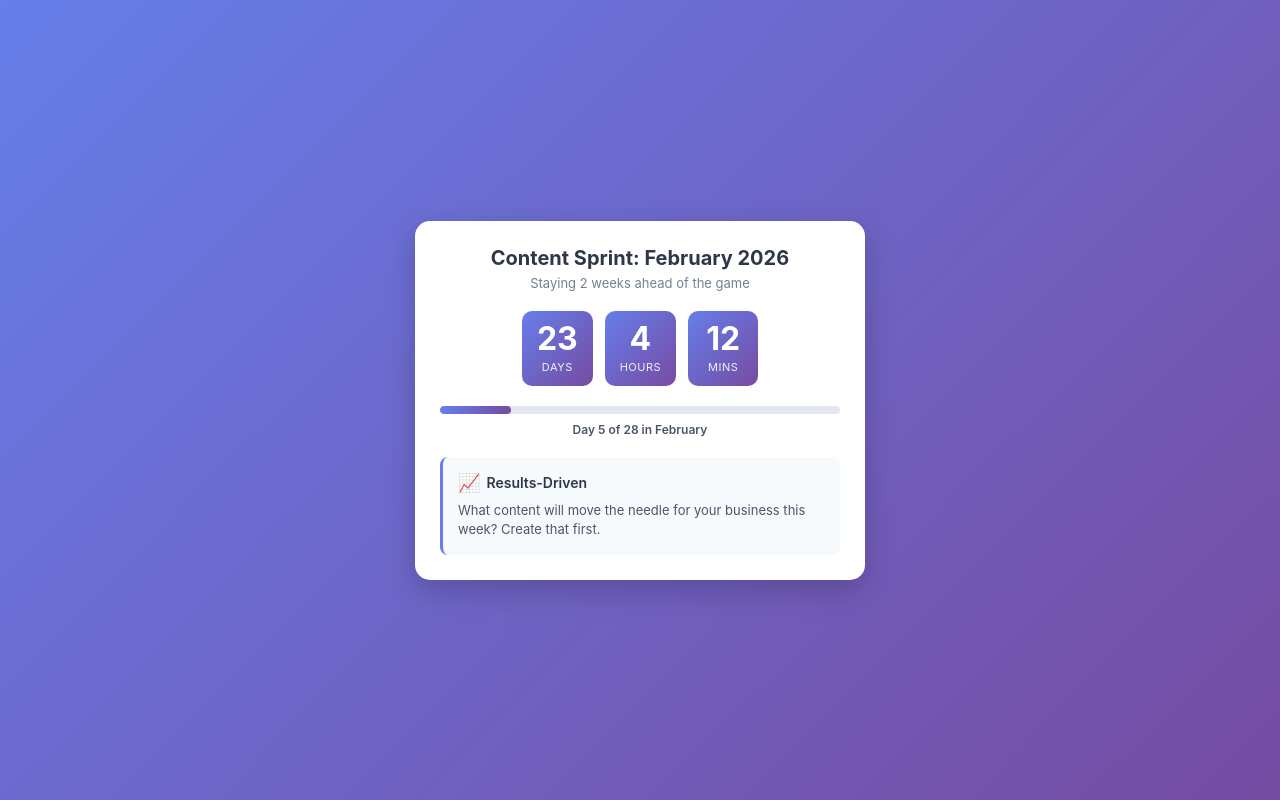
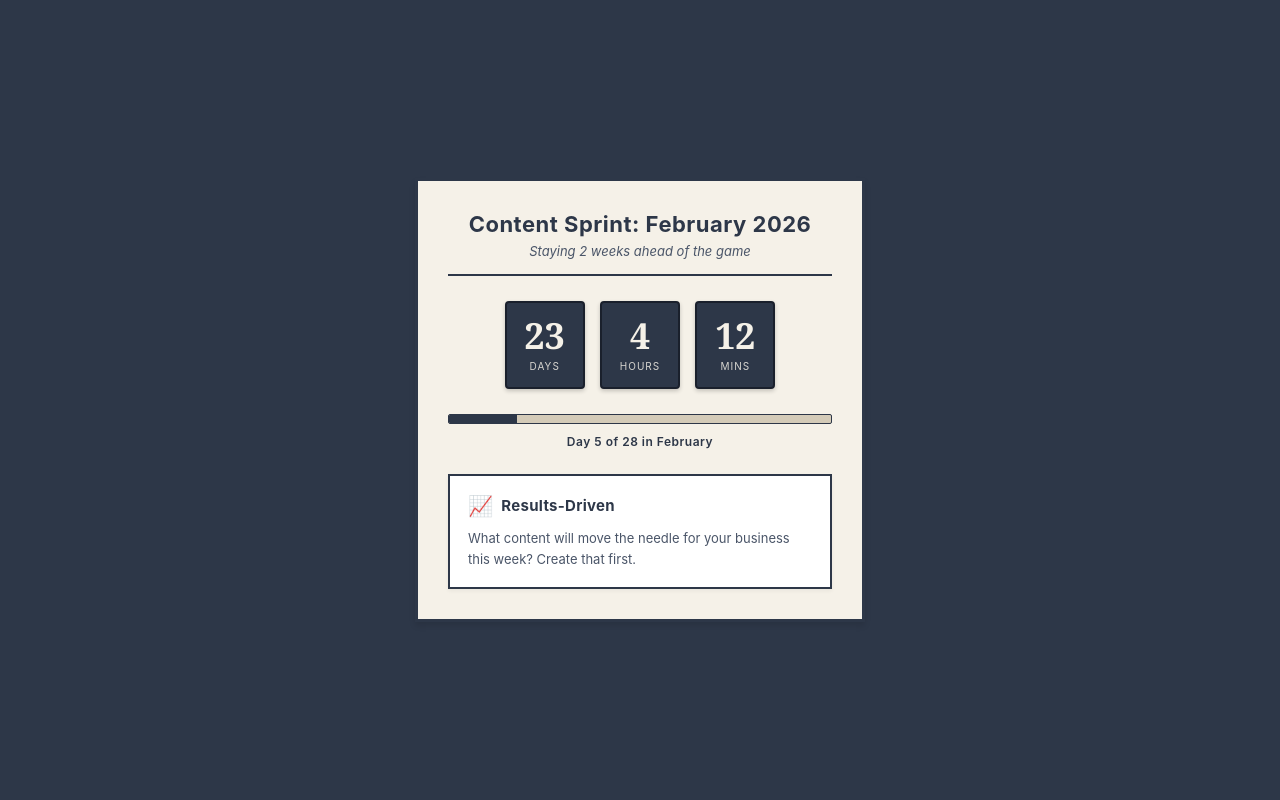
Before and after one commit to moderncanon/modern-canon-countdown, a plain HTML site: page index.html in a window 1280 px wide. Drawn offline with Linux system fonts and the light colour scheme.

Commit message:
Update index.html

```diff
--- a/index.html
+++ b/index.html
@@ -13,8 +13,8 @@
 
         body {
             font-family: -apple-system, BlinkMacSystemFont, 'Segoe UI', 'Roboto', 'Oxygen', 'Ubuntu', 'Cantarell', sans-serif;
-            background: linear-gradient(135deg, #667eea 0%, #764ba2 100%);
-            padding: 15px;
+            background: #2d3748;
+            padding: 0;
             min-height: 100vh;
             display: flex;
             align-items: center;
@@ -22,132 +22,147 @@
         }
 
         .container {
-            background: white;
-            border-radius: 15px;
-            padding: 25px;
+            background: #f5f1e8;
+            border-radius: 0;
+            padding: 30px;
             max-width: 450px;
             width: 100%;
-            box-shadow: 0 10px 30px rgba(0,0,0,0.2);
+            box-shadow: 0 4px 6px rgba(0,0,0,0.1);
+            border: 3px solid #2d3748;
         }
 
         .header {
             text-align: center;
-            margin-bottom: 20px;
+            margin-bottom: 25px;
+            border-bottom: 2px solid #2d3748;
+            padding-bottom: 15px;
         }
 
         .header h1 {
             color: #2d3748;
-            font-size: 20px;
-            margin-bottom: 5px;
+            font-size: 22px;
+            margin-bottom: 6px;
             font-weight: 700;
+            letter-spacing: 0.5px;
         }
 
         .header p {
-            color: #718096;
+            color: #4a5568;
             font-size: 13px;
+            font-style: italic;
         }
 
         .countdown {
             display: flex;
             justify-content: center;
-            gap: 12px;
-            margin: 20px 0;
+            gap: 15px;
+            margin: 25px 0;
         }
 
         .time-unit {
             text-align: center;
-            background: linear-gradient(135deg, #667eea 0%, #764ba2 100%);
-            padding: 12px 15px;
-            border-radius: 10px;
-            min-width: 70px;
-            color: white;
+            background: #2d3748;
+            padding: 15px 18px;
+            border-radius: 4px;
+            min-width: 75px;
+            color: #f5f1e8;
+            border: 2px solid #1a202c;
+            box-shadow: 0 2px 4px rgba(0,0,0,0.2);
         }
 
         .time-unit .number {
-            font-size: 32px;
+            font-size: 36px;
             font-weight: 700;
             line-height: 1;
-            margin-bottom: 5px;
+            margin-bottom: 6px;
+            font-family: Georgia, serif;
         }
 
         .time-unit .label {
-            font-size: 11px;
+            font-size: 10px;
             text-transform: uppercase;
-            letter-spacing: 0.5px;
-            opacity: 0.9;
+            letter-spacing: 1px;
+            opacity: 0.85;
         }
 
         .progress-section {
-            margin: 20px 0;
+            margin: 25px 0;
         }
 
         .progress-bar {
             width: 100%;
-            height: 8px;
-            background: #e2e8f0;
-            border-radius: 10px;
+            height: 10px;
+            background: #d4cbb8;
+            border-radius: 2px;
             overflow: hidden;
-            margin-bottom: 8px;
+            margin-bottom: 10px;
+            border: 1px solid #2d3748;
         }
 
         .progress-fill {
             height: 100%;
-            background: linear-gradient(90deg, #667eea 0%, #764ba2 100%);
-            border-radius: 10px;
+            background: #2d3748;
+            border-radius: 0;
             transition: width 0.3s ease;
         }
 
         .progress-text {
             text-align: center;
-            color: #4a5568;
+            color: #2d3748;
             font-size: 12px;
             font-weight: 600;
+            letter-spacing: 0.5px;
         }
 
         .daily-prompt {
-            background: #f7fafc;
-            border-left: 3px solid #667eea;
-            padding: 15px;
-            border-radius: 8px;
-            margin: 20px 0 0 0;
+            background: white;
+            border: 2px solid #2d3748;
+            padding: 18px;
+            border-radius: 0;
+            margin: 25px 0 0 0;
+            box-shadow: 0 2px 4px rgba(0,0,0,0.05);
         }
 
         .daily-prompt h3 {
             color: #2d3748;
-            font-size: 14px;
-            margin-bottom: 8px;
+            font-size: 15px;
+            margin-bottom: 10px;
             display: flex;
             align-items: center;
-            gap: 6px;
-            font-weight: 600;
+            gap: 8px;
+            font-weight: 700;
+            letter-spacing: 0.3px;
         }
 
         .daily-prompt p {
             color: #4a5568;
             font-size: 13px;
-            line-height: 1.5;
+            line-height: 1.6;
         }
 
         .emoji {
-            font-size: 18px;
+            font-size: 20px;
         }
 
         .goal-achieved {
-            background: linear-gradient(135deg, #48bb78 0%, #38a169 100%);
-            color: white;
-            padding: 25px;
-            border-radius: 12px;
+            background: #2d3748;
+            color: #f5f1e8;
+            padding: 30px;
+            border-radius: 0;
             text-align: center;
+            border: 3px solid #1a202c;
         }
 
         .goal-achieved h2 {
-            font-size: 24px;
-            margin-bottom: 10px;
+            font-size: 28px;
+            margin-bottom: 12px;
+            font-family: Georgia, serif;
         }
 
         .goal-achieved p {
-            font-size: 14px;
+            font-size: 15px;
             opacity: 0.95;
+            font-style: italic;
         }
     </style>
 </head>
@@ -355,7 +370,7 @@
             const progressPercent = (daysPassed / totalDays) * 100;
 
             document.getElementById('progressBar').style.width = progressPercent + '%';
-            document.getElementById('progressText').textContent = `Day ${daysPassed} of ${totalDays} in February`;
+            document.getElementById('progressText').textContent = `Day ${daysPassed} of 28 in February`;
         }
 
         function showGoalAchieved() {
```
